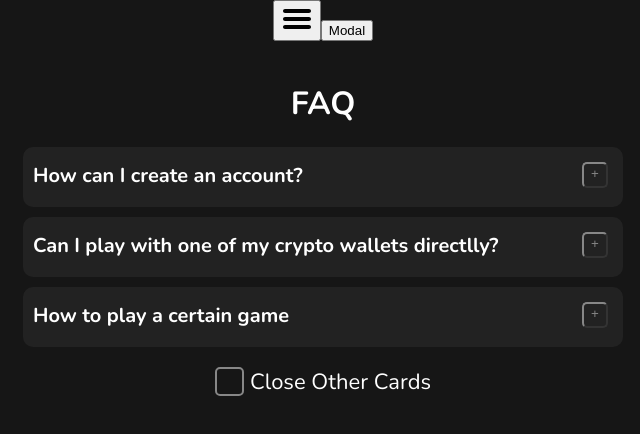
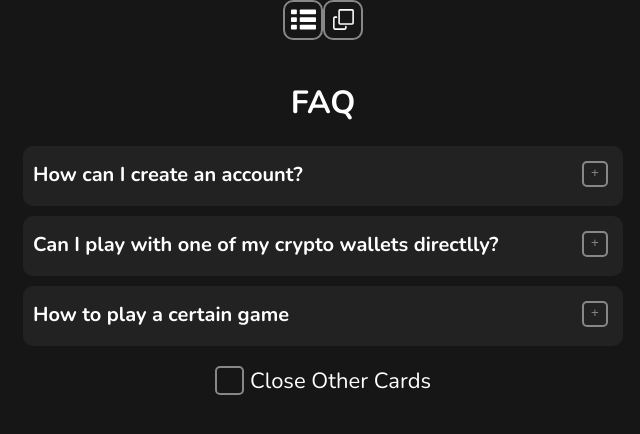
Before and after one commit to 0vydke/reacts, a React (Create React App) app: page /views/faq in a window 1280 px wide. Shown: the top 434 px of the page, without its empty margins (317-957 px from the left). Built offline with nearby package versions, Linux system fonts and the light colour scheme.

Commit message:
Top button adjust

```diff
--- a/src/App.js
+++ b/src/App.js
@@ -14,10 +14,11 @@ import ReviewCarousel from './views/reviewCarousel/reviewCarousel';
 import Sidebar from './components/sidebar/sidebar';
 
 import menu from './assets/img/icons/menu.svg';
-import Navbar from './components/sidebar/sidebar';
+import modal from './assets/img/icons/modal.svg';
 import Home from './views/home/home';
 import Modal from './components/modal/modal';
 import Faq from './views/faq/faq';
+import Navbar from './components/navbar/navbar';
 
 
 class App extends React.Component {
@@ -40,14 +41,14 @@ class App extends React.Component {
       <Router>
         <Modal ref={this.modalComponent}></Modal>
         <div className="App">
+          <Sidebar ref={this.sidebarComponent}></Sidebar>
           {/* <Navbar></Navbar> */}
-          <Sidebar ref={this.sidebarComponent}></Sidebar>
           <div className="content">
-            <button onClick={this.toggleSidebar}>
+            <button className='menu' onClick={this.toggleSidebar}>
               <img src={menu} alt="" />
             </button>
-            <button onClick={this.openModal}>
-              Modal
+            <button className='modal-toggle' onClick={this.openModal}>
+              <img src={modal} alt="" />
             </button>
             <Switch>
               <Route path="/views/colorfliper">
--- a/src/assets/scss/inputs.scss
+++ b/src/assets/scss/inputs.scss
@@ -1,4 +1,7 @@
 @import './variables.scss';
+button{
+    border-color: $gray;
+}
 button.close{
     top: 10px;
     right: 10px;
@@ -12,12 +15,13 @@ button.close{
     transition: 0.1s;
     border-radius: 10px;
     font-family: $app-font;
-    border: 1px solid $gray;
+    border: 1px solid;
     &:hover{
         color: white;
         border-color: white;
     }
 }
+
 button[type='submit']{
     font-family: $app-font;
     font-size: 20px;
@@ -43,7 +47,6 @@ button.toggle{
     border-radius: 5px;
     position: absolute;
     display: flex;
-    border-color: $gray;
     transition: 0.1s;
     &:hover{
         border-color: white;
@@ -64,6 +67,7 @@ button.toggle{
         }
     }
 }
+
 .open{
     button.toggle{
         border-color: white;
@@ -132,3 +136,26 @@ button.toggle{
         transform: rotate(45deg);
     }
 }
+
+button{
+    height: 40px;
+    width: 40px;
+    background: none;
+    border: 2px solid $gray;
+    border-radius: 10px;
+    &.modal-toggle{
+        img{
+            width: 25px;
+            margin-top: 2px;
+        }
+    }
+    &.menu{
+        img{
+            width: 25px;
+            margin-top: 2px;
+        }
+    }
+    &:hover{
+        border-color:white;
+    }
+}
```
Also changed, not shown: src/App.scss (line endings or trailing spaces), src/assets/img/icons/menu.svg, src/assets/img/icons/modal.svg (added).
